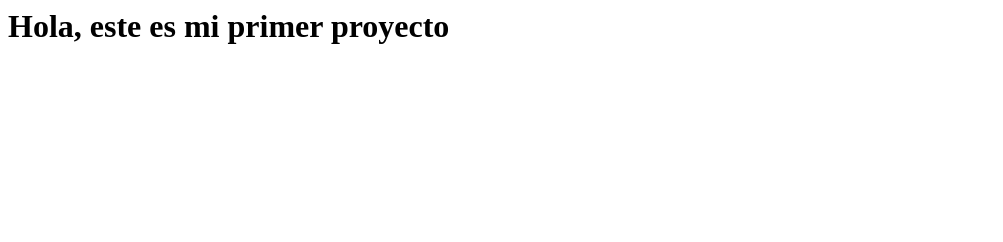
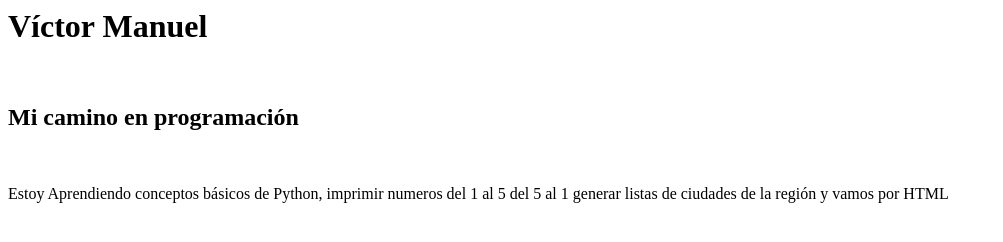
Before and after one commit to vmpe19832023-sketch/Fundamentos-Python, a plain HTML site: page index.html in a window 1280 px wide. Shown: the whole page, without its empty margins (0-1003 px from the left). Drawn offline with Linux system fonts and the light colour scheme.

Commit message:
Python desde cero

```diff
--- a/index.html
+++ b/index.html
@@ -1 +1,3 @@
-<h1>Hola, este es mi primer proyecto</h1>
+<h1>Víctor Manuel</h1><br>
+<h2>Mi camino en programación</h2><br>
+<p>Estoy Aprendiendo conceptos básicos de Python, imprimir numeros del 1 al 5 del 5 al 1 generar listas de ciudades de la región y vamos por HTML</p>
```
Also changed, not shown: 1 other file.
